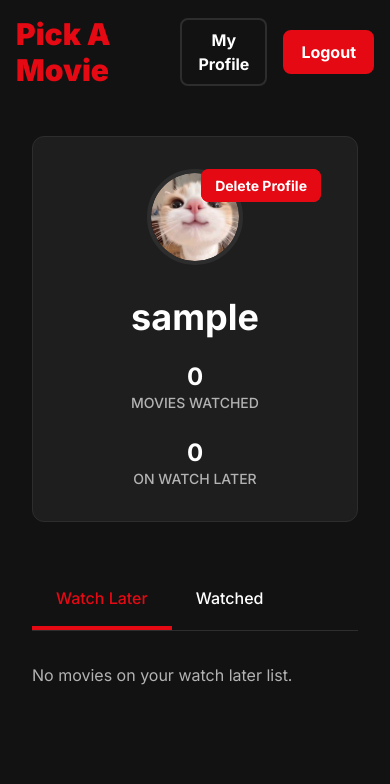
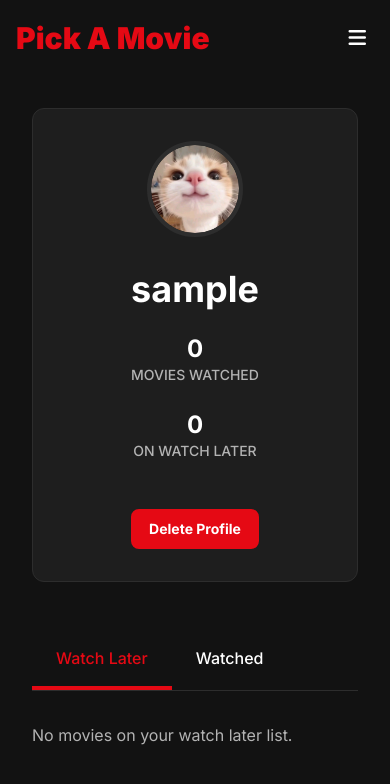
Before and after one commit to ch3thiya/PickAMovie_V2, a Django app: page /profile/ in a window 390 px wide. Shown: the top 784 px of the page. Run offline with Django 5.2, Linux system fonts and the light colour scheme; the visitor is signed in with stand-in values (Sample User, id 1); some libraries are stand-ins or nearby versions.

Commit message:
Nav Bar Fixed

```diff
--- a/movies/templates/movies/base.html
+++ b/movies/templates/movies/base.html
@@ -35,13 +35,18 @@
 <body class="bg-dark-bg text-white font-inter flex flex-col min-h-screen">
 
     <!-- GLOBAL HEADER START -->
-    <header class="flex justify-between items-center max-w-screen-xl mx-auto p-4 sm:p-6 w-full">
+    <header class="relative max-w-screen-xl mx-auto p-4 sm:p-6 w-full">
+        <div class="flex justify-between items-center">
             <a href="{% url 'landing_page' %}" class="text-3xl font-black text-movie-red">
                 Pick A Movie
             </a>
-        <div class="flex gap-4 items-center">
+
+            <!-- Desktop Navigation -->
+            <div class="hidden sm:flex gap-4 items-center">
                 {% if user.is_authenticated %}
-                <a href="{% url 'profile_page' %}" class="px-4 py-2 font-bold rounded-lg border-2 border-dark-border text-white hover:bg-white hover:text-dark-bg transition-all duration-200 text-center">My Profile</a>
+                    {% if request.resolver_match.url_name != 'profile_page' %}
+                        <a href="{% url 'profile_page' %}" class="px-4 py-2 font-bold rounded-lg border-2 border-dark-border text-white hover:bg-white hover:text-dark-bg transition-all duration-200 text-center">Profile</a>
+                    {% endif %}
                     <form action="{% url 'logout' %}" method="post" style="display: inline;">
                         {% csrf_token %}
                         <button type="submit" class="px-4 py-2 font-bold rounded-lg bg-movie-red border-2 border-movie-red text-white hover:bg-movie-red-hover hover:border-movie-red-hover transition-colors duration-200 text-center">Logout</button>
@@ -50,6 +55,30 @@
                     <a href="{% url 'login' %}" class="px-4 py-2 font-bold rounded-lg border-2 border-dark-border text-white hover:bg-white hover:text-dark-bg transition-all duration-200 text-center">Sign In</a>
                     <a href="{% url 'signup' %}" class="px-4 py-2 font-bold rounded-lg bg-movie-red border-2 border-movie-red text-white hover:bg-movie-red-hover hover:border-movie-red-hover transition-colors duration-200 text-center">Register</a>
                 {% endif %}
+            </div>
+
+            <!-- Mobile Hamburger Button -->
+            <button id="mobile-menu-button" class="sm:hidden p-2 text-white hover:text-movie-red transition-colors duration-200">
+                <i class="fas fa-bars text-xl"></i>
+            </button>
+        </div>
+
+        <!-- Mobile Navigation Menu -->
+        <div id="mobile-menu" class="hidden sm:hidden absolute top-full left-0 right-0 bg-dark-surface border border-dark-border rounded-lg mt-2 mx-4 shadow-lg z-50">
+            <div class="flex flex-col p-4 gap-3">
+                {% if user.is_authenticated %}
+                    {% if request.resolver_match.url_name != 'profile_page' %}
+                        <a href="{% url 'profile_page' %}" class="px-4 py-3 font-bold rounded-lg border-2 border-dark-border text-white hover:bg-white hover:text-dark-bg transition-all duration-200 text-center">Profile</a>
+                    {% endif %}
+                    <form action="{% url 'logout' %}" method="post">
+                        {% csrf_token %}
+                        <button type="submit" class="w-full px-4 py-3 font-bold rounded-lg bg-movie-red border-2 border-movie-red text-white hover:bg-movie-red-hover hover:border-movie-red-hover transition-colors duration-200 text-center">Logout</button>
+                    </form>
+                {% else %}
+                    <a href="{% url 'login' %}" class="px-4 py-3 font-bold rounded-lg border-2 border-dark-border text-white hover:bg-white hover:text-dark-bg transition-all duration-200 text-center">Sign In</a>
+                    <a href="{% url 'signup' %}" class="px-4 py-3 font-bold rounded-lg bg-movie-red border-2 border-movie-red text-white hover:bg-movie-red-hover hover:border-movie-red-hover transition-colors duration-200 text-center">Register</a>
+                {% endif %}
+            </div>
         </div>
     </header>
     <!-- GLOBAL HEADER END -->
@@ -77,6 +106,33 @@
     <script>
         // Wait for the DOM to be fully loaded
         document.addEventListener('DOMContentLoaded', (event) => {
+            // Mobile menu functionality
+            const mobileMenuButton = document.getElementById('mobile-menu-button');
+            const mobileMenu = document.getElementById('mobile-menu');
+
+            if (mobileMenuButton && mobileMenu) {
+                mobileMenuButton.addEventListener('click', function() {
+                    mobileMenu.classList.toggle('hidden');
+
+                    // Update hamburger icon
+                    const icon = mobileMenuButton.querySelector('i');
+                    if (mobileMenu.classList.contains('hidden')) {
+                        icon.className = 'fas fa-bars text-xl';
+                    } else {
+                        icon.className = 'fas fa-times text-xl';
+                    }
+                });
+
+                // Close menu when clicking outside
+                document.addEventListener('click', function(event) {
+                    if (!mobileMenuButton.contains(event.target) && !mobileMenu.contains(event.target)) {
+                        mobileMenu.classList.add('hidden');
+                        const icon = mobileMenuButton.querySelector('i');
+                        icon.className = 'fas fa-bars text-xl';
+                    }
+                });
+            }
+
             // Select all individual message items
             const messageItems = document.querySelectorAll('.message-item');
 
@@ -84,12 +140,12 @@
                 // Set a timeout to start the fade-out process after 4.5 seconds
                 setTimeout(function() {
                     message.style.opacity = '0';
-                }, 4500); // 4.5 seconds
+                }, 2500); // 2.5 seconds
 
                 // Set another timeout to completely remove the element after the fade-out animation completes
                 setTimeout(function() {
                     message.remove();
-                }, 5000); // 5 seconds (4500ms for wait + 500ms for fade)
+                }, 3000); // 3 seconds (2500ms for wait + 500ms for fade)
             });
         });
     </script>
--- a/movies/templates/movies/landing_page.html
+++ b/movies/templates/movies/landing_page.html
@@ -24,7 +24,7 @@
             </div>
 
             <!-- Filter Showcase -->
-            <div class="flex flex-wrap justify-center gap-8 mt-8 bg-showcase-bg p-8 rounded-xl border border-dark-border">
+            <div class="grid grid-cols-2 sm:flex sm:flex-wrap justify-center gap-8 mt-8 bg-showcase-bg p-8 rounded-xl border border-dark-border">
                 <div class="text-center text-text-secondary"><i class="fa-solid fa-masks-theater text-4xl mb-4 text-movie-red block"></i><h3 class="text-white font-bold m-0">Genre</h3></div>
                 <div class="text-center text-text-secondary"><i class="fa-solid fa-calendar-days text-4xl mb-4 text-movie-red block"></i><h3 class="text-white font-bold m-0">Year</h3></div>
                 <div class="text-center text-text-secondary"><i class="fa-solid fa-star-half-stroke text-4xl mb-4 text-movie-red block"></i><h3 class="text-white font-bold m-0">Rating</h3></div>
--- a/movies/templates/movies/profile_page.html
+++ b/movies/templates/movies/profile_page.html
@@ -21,8 +21,8 @@
     <div class="max-w-6xl mx-auto">
         <!-- Profile Header -->
         <header class="relative flex flex-col sm:flex-row items-center gap-8 mb-12 bg-dark-surface p-8 rounded-xl border border-dark-border">
-            <!-- Delete Profile Button - Top Right -->
-            <div class="absolute top-9 right-9">
+            <!-- Delete Profile Button - Top Right on desktop, hidden on mobile -->
+            <div class="hidden sm:block absolute top-8 right-8">
                 <a href="{% url 'delete_profile' %}" class="px-3 py-1.5 text-sm font-bold rounded-lg bg-movie-red border-2 border-movie-red text-white hover:bg-movie-red-hover hover:border-movie-red-hover transition-colors duration-200 text-center">Delete Profile</a>
             </div>
 
@@ -43,6 +43,11 @@
                         <p class="text-sm text-text-secondary uppercase font-medium">On Watch Later</p>
                     </div>
                 </div>
+            </div>
+
+            <!-- Delete Profile Button - Centered below content on mobile only -->
+            <div class="sm:hidden w-full flex justify-center mt-4">
+                <a href="{% url 'delete_profile' %}" class="px-4 py-2 text-sm font-bold rounded-lg bg-movie-red border-2 border-movie-red text-white hover:bg-movie-red-hover hover:border-movie-red-hover transition-colors duration-200 text-center">Delete Profile</a>
             </div>
         </header>
 
--- a/pickAmovie/settings.py
+++ b/pickAmovie/settings.py
@@ -27,7 +27,8 @@ BASE_DIR = Path(__file__).resolve().parent.parent
 SECRET_KEY = 'django-insecure-7tyt9yd3(45!8+bhz-wagc2f)bn2bid)jq1ep(m&%ijwbl%z$2'
 
 # SECURITY WARNING: don't run with debug turned on in production!
-DEBUG = os.getenv('DJANGO_DEBUG', 'False') == 'True'
+# DEBUG = os.getenv('DJANGO_DEBUG', 'False') == 'True'
+DEBUG = True
 
 
 ALLOWED_HOSTS = []
```
Lines whose indentation alone changed are shown as unchanged.
